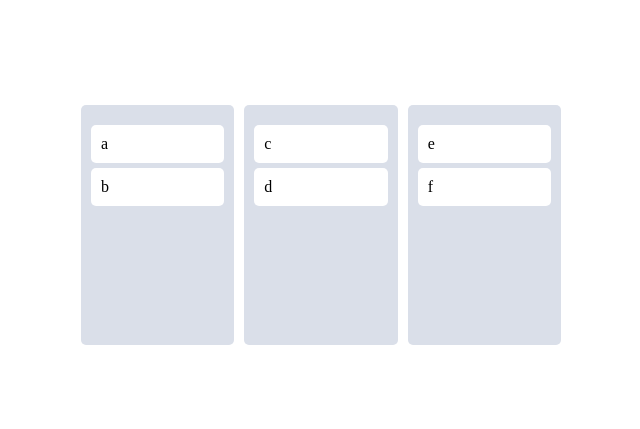
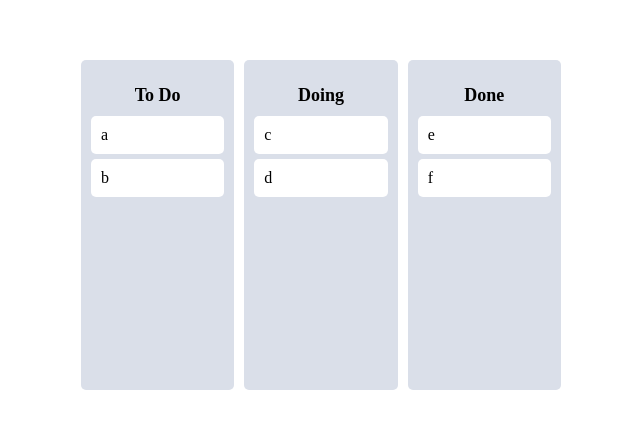
Before and after one commit to yoonhoelee/trello-clone, a React (Create React App) app: page / in a window 1280 px wide. Shown: the part 183-612 px from the top of the page, without its empty margins (319-959 px from the left). Built offline with nearby package versions, Linux system fonts and the light colour scheme.

Commit message:
feat: different board drop

```diff
--- a/src/App.tsx
+++ b/src/App.tsx
@@ -9,7 +9,7 @@
 const Wrapper = styled.div`
     display: flex;
     max-width: 480px;
-    width: 100%;
+    width: 100vw;
     margin: 0 auto;
     justify-content: center;
     align-items: center;
@@ -17,7 +17,9 @@
 `;
 
 const Boards = styled.div`
-    display: grid;
+    display: flex;
+    justify-content: center;
+    align-items: flex-start;
     width: 100%;
     gap:10px;
     grid-template-columns: repeat(3, 1fr);
@@ -25,16 +27,37 @@
 
 function App() {
     const [toDos, setToDos] = useRecoilState(toDoState);
-    const onDragEnd = ({draggableId, destination, source}: DropResult) => {
-        if (!destination) return;
-        // setToDos((oldToDos) => {
-        //     const toDosCopy = [...oldToDos];
-        //     // 1) Delete item on source.index
-        //     toDosCopy.splice(source.index, 1);
-        //     // 2) Put back the item on the destination.index
-        //     toDosCopy.splice(destination?.index, 0, draggableId);
-        //     return toDosCopy;
-        // });
+    const onDragEnd = (info: DropResult) => {
+        console.log(info);
+        const { destination, draggableId, source } = info;
+        // when there is no destination just return
+        if(!destination) return;
+        // same board movement.
+        if (destination?.droppableId === source.droppableId) {
+            setToDos((allBoards) => {
+                const boardCopy = [...allBoards[source.droppableId]];
+                boardCopy.splice(source.index, 1);
+                boardCopy.splice(destination?.index, 0, draggableId);
+                return {
+                    ...allBoards,
+                    [source.droppableId]: boardCopy,
+                };
+            });
+        }
+        //different board movement
+        if(destination.droppableId !== source.droppableId){
+            setToDos((allBoards)=>{
+                const sourceBoard = [...allBoards[source.droppableId]];
+                const targetBoard = [...allBoards[destination.droppableId]];
+                sourceBoard.splice(source.index,1);
+                targetBoard.splice(destination?.index,0,draggableId);
+                return{
+                    ...allBoards,
+                    [source.droppableId]:sourceBoard,
+                    [destination.droppableId]:targetBoard,
+                }
+            })
+        };
     };
     return (
         <DragDropContext onDragEnd={onDragEnd}>
--- a/src/Components/Board.tsx
+++ b/src/Components/Board.tsx
@@ -5,9 +5,18 @@
 
 const Wrapper = styled.div`
     padding: 20px 10px;
+    padding-top: 10px;
+    width: 300px;
     background-color: ${(props) => props.theme.boardColor};
     border-radius: 5px;
-  min-height: 200px;
+    min-height: 300px;
+`;
+
+const Title = styled.h2`
+  text-align: center;
+  font-weight: 600;
+  margin-bottom: 10px;
+  font-size: 18px;
 `;
 
 interface IBoardProps {
@@ -17,16 +26,19 @@
 
 function Board({ toDos, boardId }: IBoardProps) {
     return (
+        <Wrapper>
+            <Title>{boardId}</Title>
             <Droppable droppableId={boardId}>
                 {(magic) => (
-                <Wrapper ref={magic.innerRef} {...magic.droppableProps}>
+                    <div ref={magic.innerRef} {...magic.droppableProps}>
                         {toDos.map((toDo, index) => (
                             <DraggableCard key={toDo} index={index} toDo={toDo} />
                         ))}
                         {magic.placeholder}
-                </Wrapper>
+                    </div>
                 )}
             </Droppable>
+        </Wrapper>
     );
 }
 export default Board;
--- a/src/atoms.tsx
+++ b/src/atoms.tsx
@@ -6,8 +6,8 @@
 export const toDoState = atom<IToDoState>({
     key: "toDo",
     default: {
-        toDo:["a", "b"],
-        doing:["c", "d"],
-        done:["e", "f"],
+        "To Do":["a", "b"],
+        "Doing":["c", "d"],
+        "Done":["e", "f"],
     },
 });
```
Lines whose indentation alone changed are shown as unchanged.
